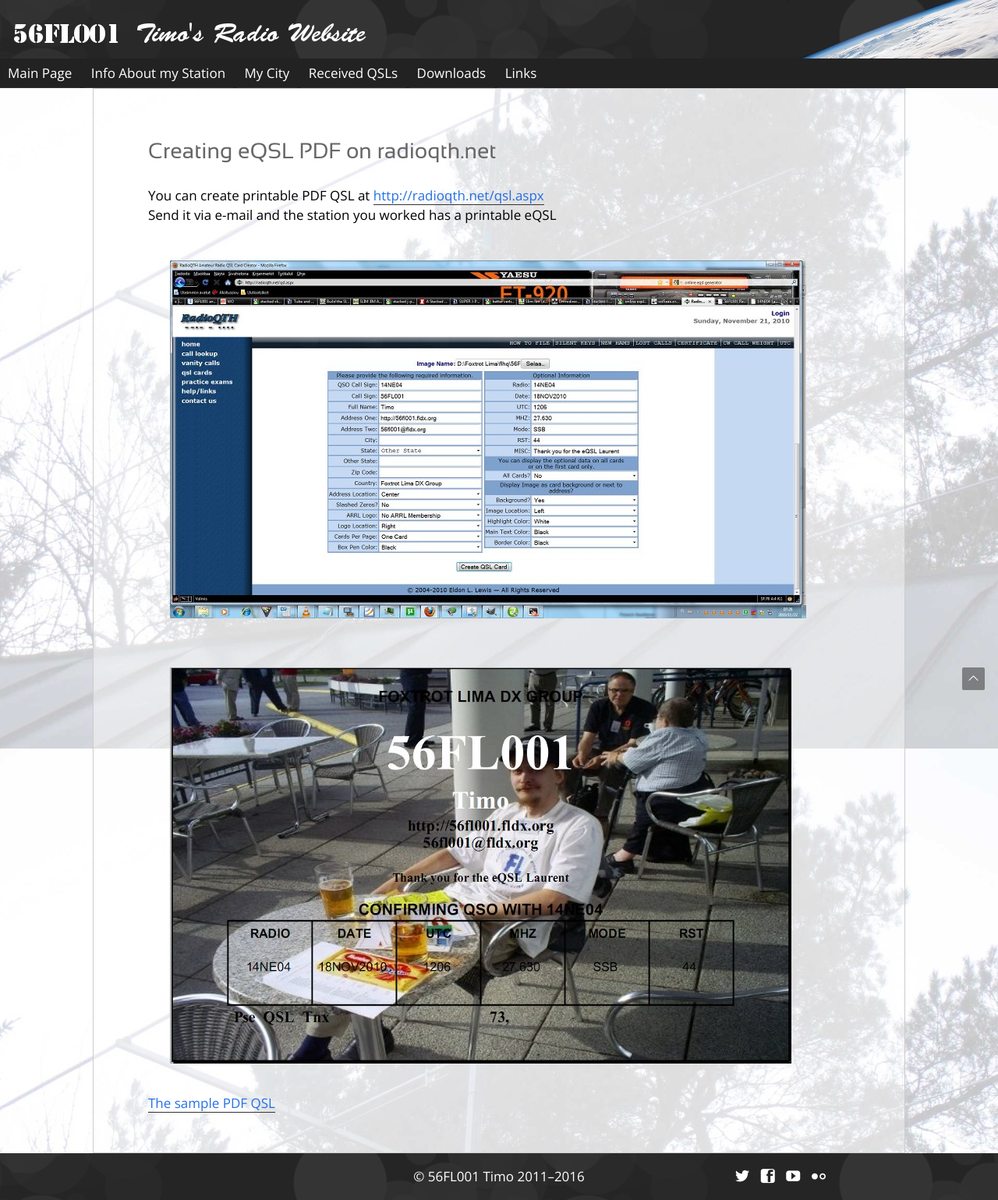
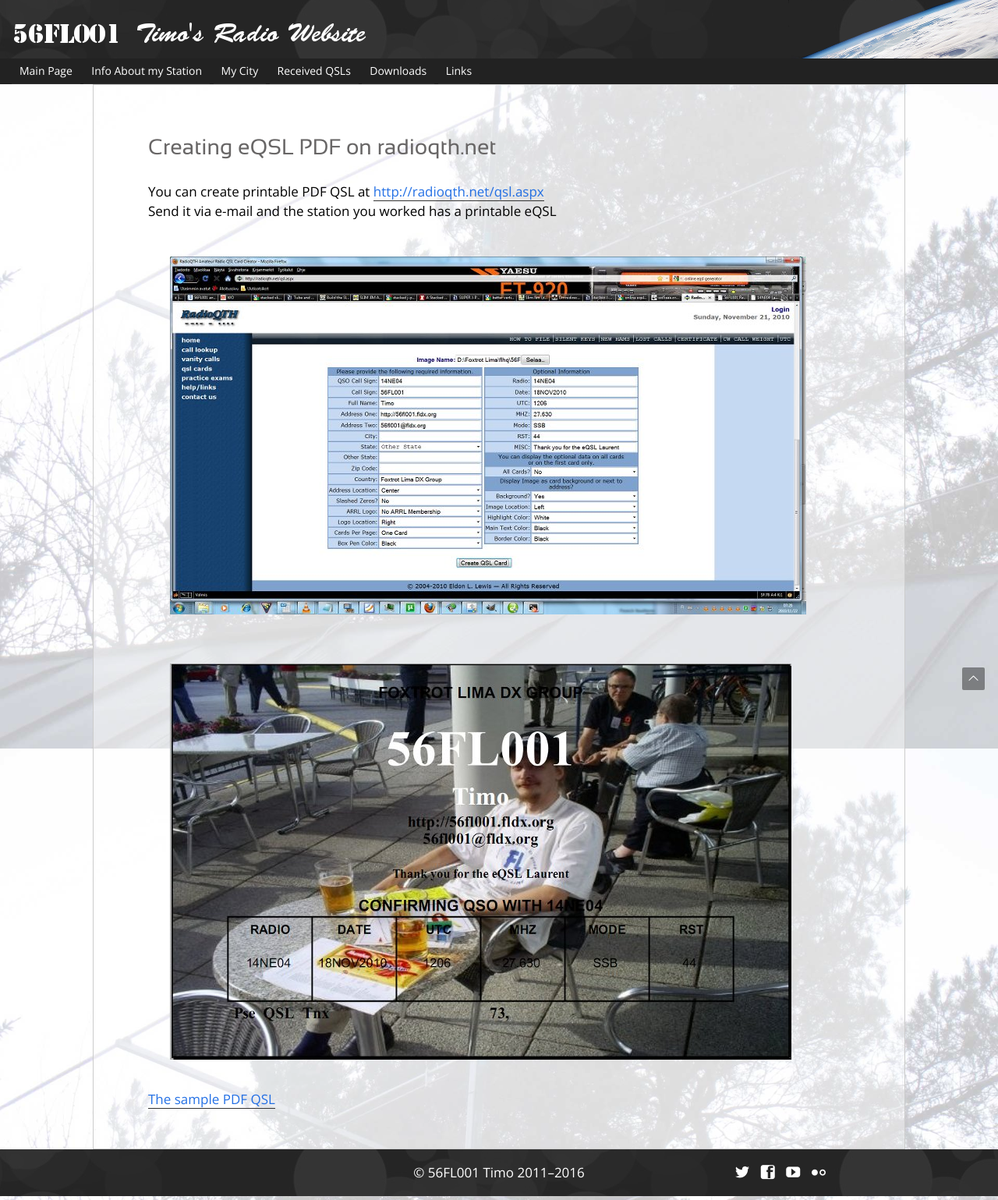
Before and after one commit to teear/56fl001.fldx.org, a Jekyll site: the page built from radioqth-qsl-creator.html, in a window 1280 px wide. Shown: the whole page at 78% size. Built offline with Jekyll 4.4.1, drawn with Linux system fonts in a browser that asks for light colours.

Commit message:
Clean up SCSS

```diff
--- a/css/main.scss
+++ b/css/main.scss
@@ -300,6 +300,7 @@ iframe {
 nav ul {
     list-style: none;
     margin-left: 0;
+    padding-left: 15px;
 }
     nav li,
         nav li > a {
@@ -317,6 +318,7 @@ nav ul {
         .site-nav a {
             padding: 5px 10px;
             color: #fff;
+            font-size: 14px;
             text-decoration: none;
         }
 
@@ -332,34 +334,6 @@ nav ul {
 }
 /* Site navigation END */
 
-
-/* Generated via www.cssmenubuilder.com */
-/*
-.breadcrumb { position:relative; height:30px; width:100%; @extend %clearfix; }
-.breadcrumb ul{position:relative; margin:0 5px 0 5px; padding:0; height:30px; background: #222 url('{{ site.baseurl }}/breadcrumbImage.png') 0px -30px repeat-x; }
-.breadcrumb ul li{padding:0; margin:0; list-style:none; float:left; height:30px; display:inline;}
-.breadcrumb ul li a{font-size: 14px; color:rgb(255,255,255); text-decoration:none; border: none; line-height:30px;
-  display:block;
-  /* Pystyt linkkien välissä background:url('{{ site.baseurl }}/breadcrumbImage.png') 100% -60px no-repeat; */
-/*
-  padding:0 17px 0 15px; }
-.breadcrumb ul li a:hover {text-decoration:none; color:rbg(255,255,255);}
-.breadcrumb ul li a.active{background:none; color:rgb(255,255,255);}
-.breadcrumb ul li a.active:hover {text-decoration:none;}
-.breadcrumb .left{position:absolute; top:0px; left:0px; width:10px; height:30px; display:block; z-index:1; background: #222 url('{{ site.baseurl }}/breadcrumbImage.png') 0% 0px no-repeat;}
-.breadcrumb .right{position:absolute; top:0px; right:0px; width:10px; height:30px; display:block; z-index:1; background: #222 url('{{ site.baseurl }}/breadcrumbImage.png') 100% -90px no-repeat; }
-
-@media all and (max-width: 800px) {
-/* Generated via www.cssmenubuilder.com */
-/*
-.breadcrumb { position: static; height: 180px; }
-.breadcrumb ul { position: relative; margin: 0; background-image: none; background-color: #333; text-align: center; }
-.breadcrumb ul li { height: 30px; float: none; }
-.breadcrumb ul li a { background-image: none; background-color: #333; }
-.breadcrumb ul li a:hover { background-color: #222; }
-.breadcrumb .left, .breadcrumb .right { display: none; }
-}
-*/
 
 /* daltonlp.com semi-transparent background */
 .transp-bg {
```
